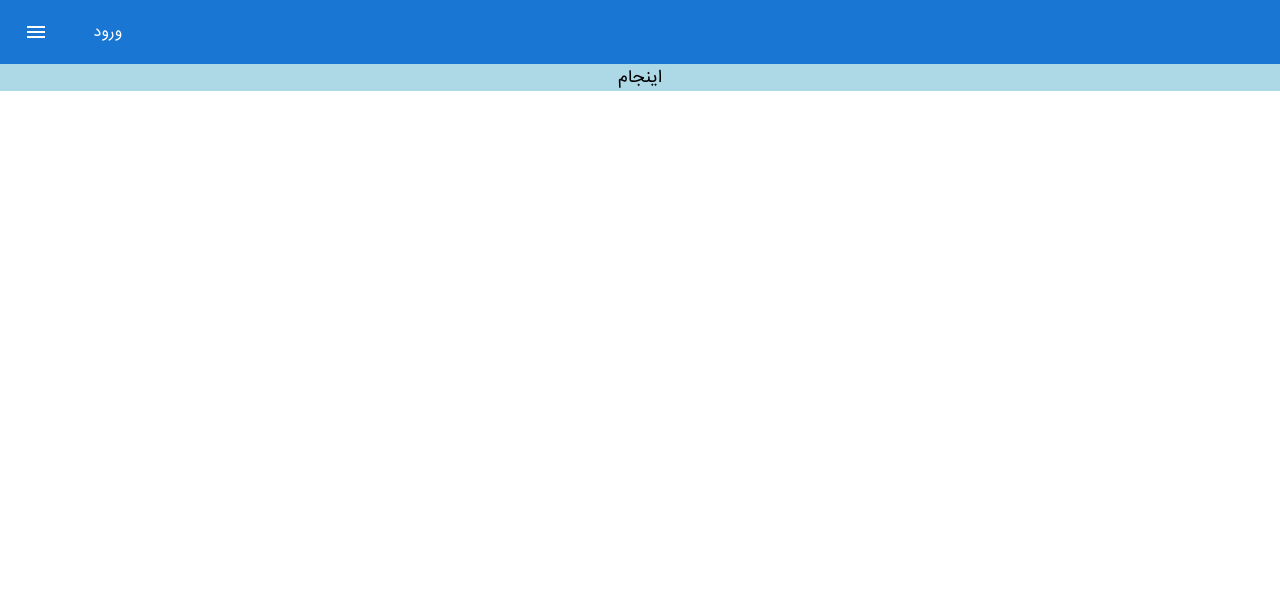
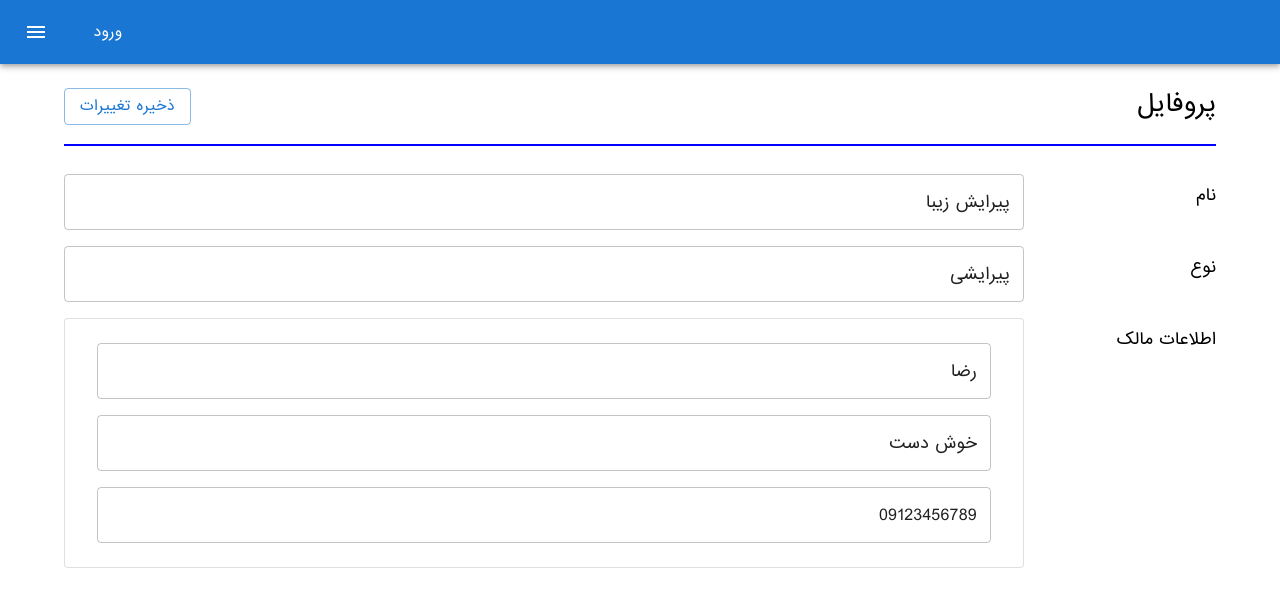
Before and after one commit to MeysamBavi/appointment-scheduler, a React (Vite) app in the folder frontend/appointment-scheduler/: page /business-profile in a window 1280 px wide. Shown: the top 604 px of the page. Built offline with nearby package versions, Linux system fonts and the light colour scheme.

Commit message:
feat(frontend): implement business profile basic uis

```diff
--- a/frontend/appointment-scheduler/src/pages/BusinessProfilePage.jsx
+++ b/frontend/appointment-scheduler/src/pages/BusinessProfilePage.jsx
@@ -1,14 +1,97 @@
 import { Component } from "react";
 import Layout from "../components/LayOut";
 import Debug from "../components/Debug";
-import '../styles/BusinessProfilePage.css'
+import "../styles/BusinessProfilePage.css";
+import {
+  Box,
+  Grid,
+  Paper,
+  Table,
+  TableBody,
+  TableContainer,
+  TableHead,
+  TableRow,
+  TextField,
+  TableCell,
+  Typography,
+  Stack,
+  Container,
+  List,
+  ListItem,
+  Button,
+} from "@mui/material";
+
+const testData = {
+  name: 'پیرایش زیبا',
+  kind: 'پیرایشی',
+  owner: {
+    name: 'رضا',
+    family: 'خوش دست',
+    phoneNumber: '09123456789'
+  }
+}
+
+
+
+export function PairRow({ rowKey, children }) {
+  return (
+    <Grid id="top-row" container sx={{ mb: 2 }}>
+      <Grid item xs={2} sx={{ mt: 1 }}>
+        <Typography variant="item">{rowKey}</Typography>
+      </Grid>
+      <Grid item xs={10}>
+        {children}
+      </Grid>
+
+    </Grid >
+  );
+}
 
 function BusinessProfilePage() {
-    return (
-        <Layout>
-            <Debug text="اینجام"></Debug>
-        </Layout>
-    )
+  return (
+    <Layout>
+      {/* <Debug text="اینجام"></Debug> */}
+      <Container className="todortl" sx={{ px: 1, py: 3 }}>
+        <Grid container justifyContent={"space-between"}>
+          <Grid item>
+            <Typography variant="h5" sx={{ mb: 2 }}>پروفایل</Typography>
+          </Grid>
+          <Grid item>
+            <Button variant="outlined">ذخیره تغییرات</Button>
+          </Grid>
+
+        </Grid>
+
+
+        <hr color="blue"></hr>
+
+        <Box height={20}></Box>
+
+
+        <PairRow rowKey="نام">
+          <TextField fullWidth placeholder="نام" defaultValue={testData.name}></TextField>
+        </PairRow>
+
+        <PairRow rowKey="نوع">
+          <TextField fullWidth placeholder="نوع" defaultValue={testData.kind}></TextField>
+        </PairRow>
+
+        <PairRow rowKey="اطلاعات مالک">
+          <Paper variant="outlined" sx={{ px: 1, py: 2 }}>
+            <Container>
+              <TextField placeholder="نام" defaultValue={testData.owner.name} fullWidth sx={{
+                my: 1
+              }} />
+              <TextField placeholder="نام خانوادگی" defaultValue={testData.owner.family} fullWidth sx={{ my: 1 }} />
+              <TextField type="number" placeholder="شماره تلفن" defaultValue={testData.owner.phoneNumber} fullWidth sx={{ my: 1 }} />
+            </Container>
+          </Paper>
+        </PairRow>
+
+
+      </Container>
+    </Layout >
+  );
 }
 
 export default BusinessProfilePage;
--- a/frontend/appointment-scheduler/src/styles/BusinessProfilePage.css
+++ b/frontend/appointment-scheduler/src/styles/BusinessProfilePage.css
@@ -1,3 +1,4 @@
-p {
+.todortl {
     direction: rtl;
+    /* background-color: lightgrey; */
 }
```
